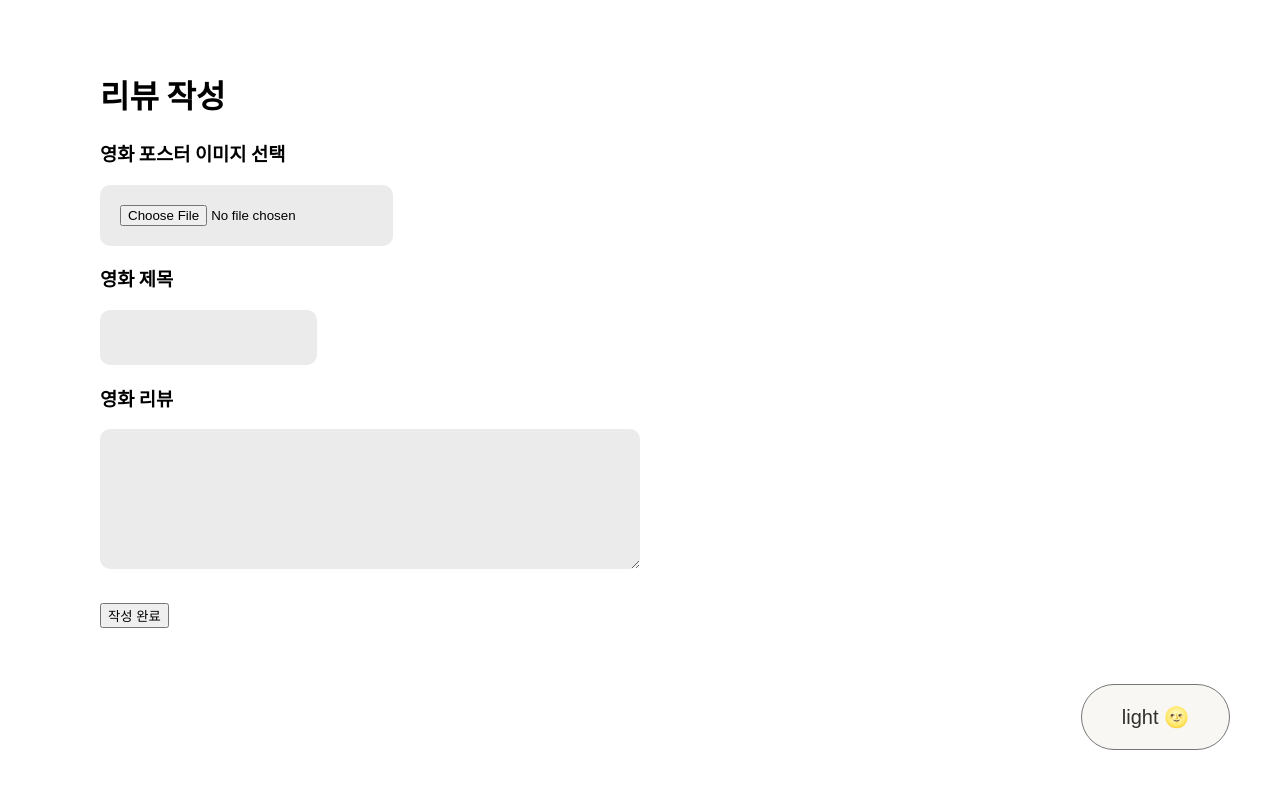
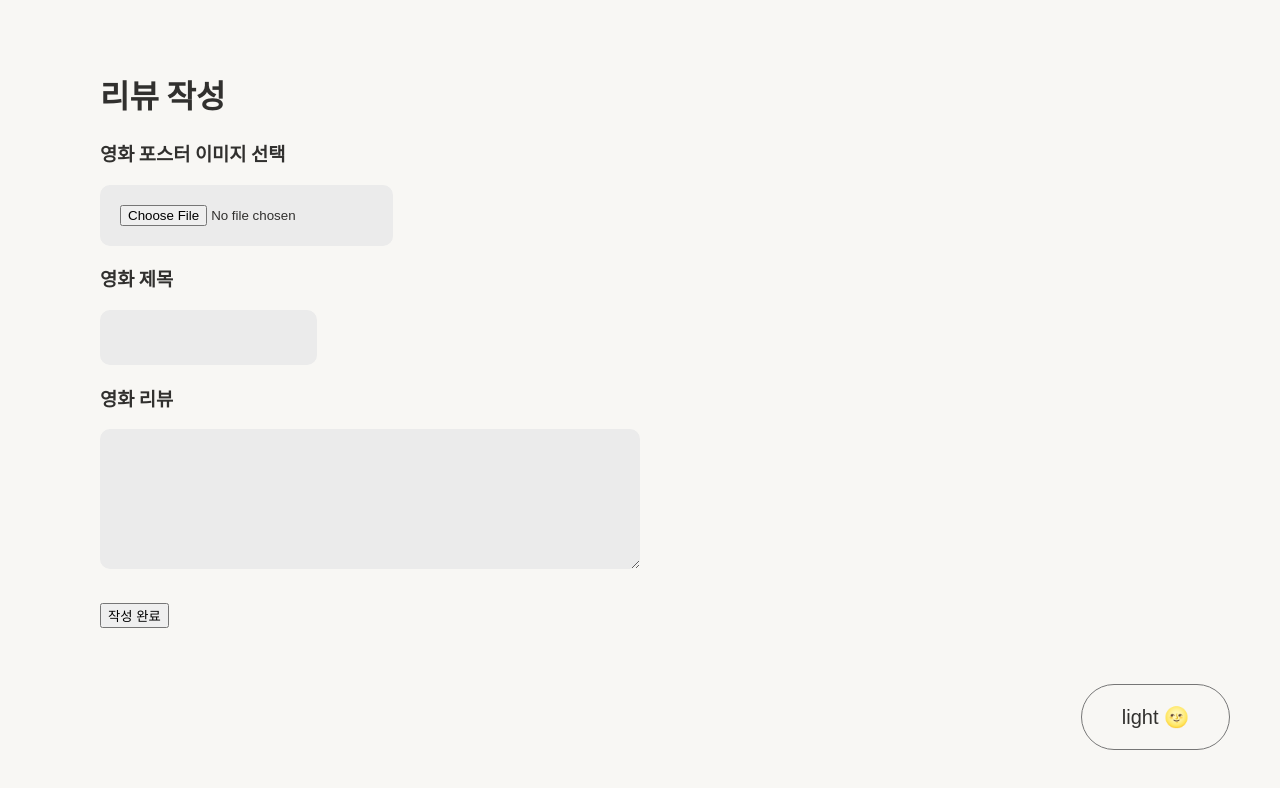
Before and after one commit to leeeyez/contextseminar, a React (Create React App) app: page /create in a window 1280 px wide. Shown: the top 788 px of the page. Built offline with nearby package versions, Linux system fonts and the light colour scheme.

Commit message:
[add] createpage themeStyle 적용

```diff
--- a/src/pages/CreatePage.js
+++ b/src/pages/CreatePage.js
@@ -1,12 +1,18 @@
 import React from "react";
 import { useNavigate } from "react-router";
 import styled from "styled-components";
+import { themeStyle } from "../dict/dict";
+import { useTheme } from "../contexts/ThemeContext";
 
 const CreatePage = () => {
   const navigate = useNavigate();
+  const { theme } = useTheme();
 
   return (
-    <Wrapper>
+    <Wrapper
+      bgColor={themeStyle[theme]["bgColor"]}
+      textColor={themeStyle[theme]["textColor"]}
+    >
       <h1>리뷰 작성</h1>
       <h3>영화 포스터 이미지 선택</h3>
       <input type="file" />
```
